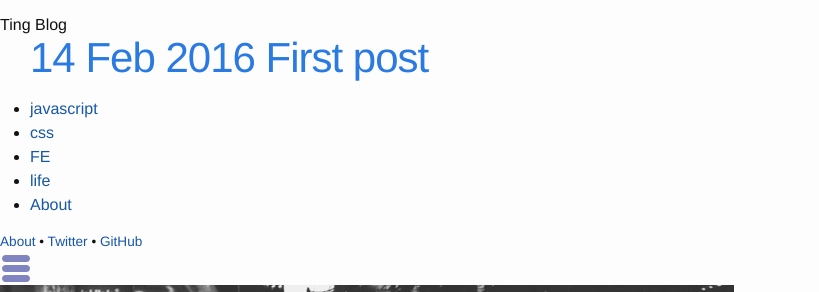
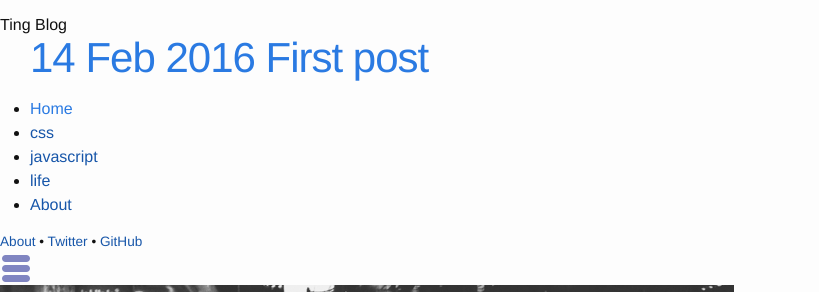
Before and after one commit to edwinna/edwinna.github.io, a Jekyll site: the page built from index.html, in a window 1280 px wide. Shown: the part 177-469 px from the top of the page, without its empty margins (0-819 px from the left). Built offline with Jekyll 4.4.1, drawn with Linux system fonts in a browser that asks for light colours.

Commit message:
update blogs

```diff
--- a/_layouts/default.html
+++ b/_layouts/default.html
@@ -40,9 +40,9 @@
         </div>
         <div class="nav">
           <ul class="nav-list">
+            <li><a href="{{site.baseurl}}/">Home</a></li>
+            <li><a href="">css</a></li>
             <li><a href="">javascript</a></li>
-            <li><a href="">css</a></li>
-            <li><a href="">FE</a></li>
             <li><a href="">life</a></li>
             <li><a href="">About</a></li>
           </ul>
```
